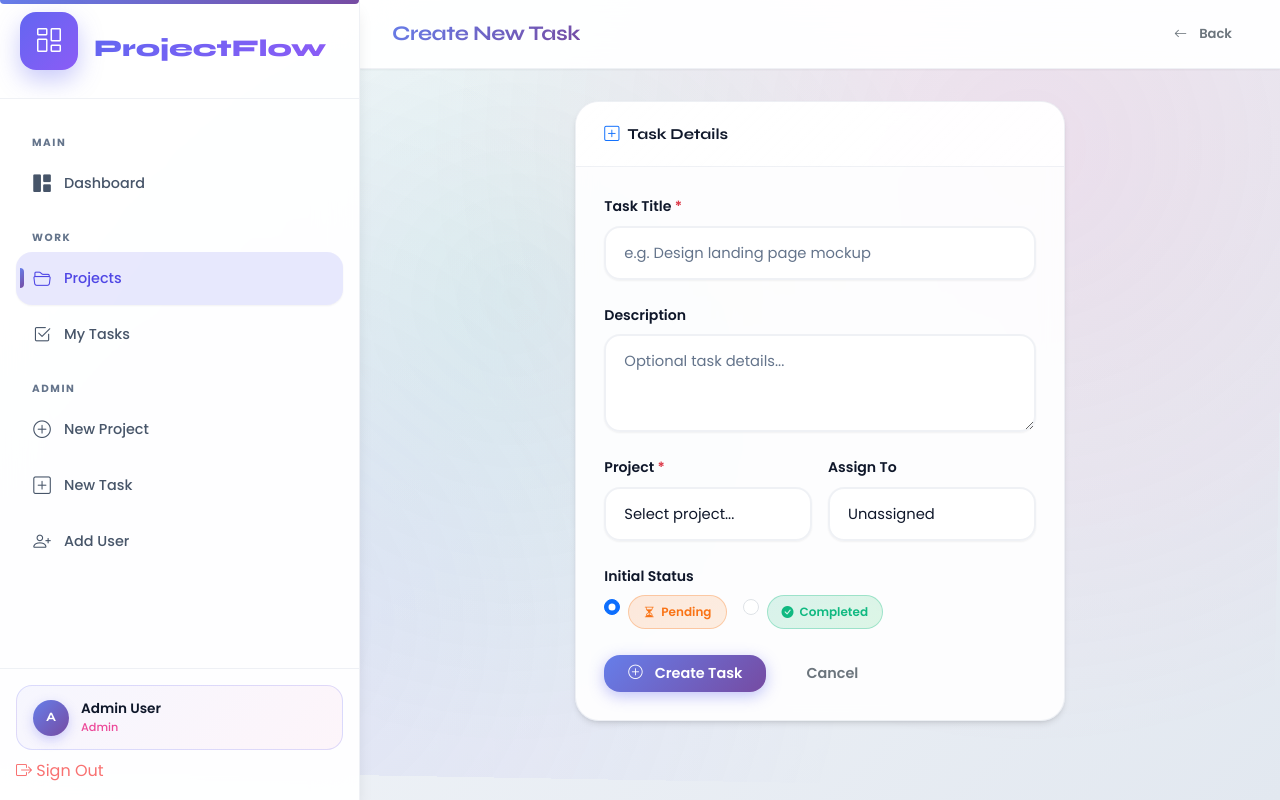
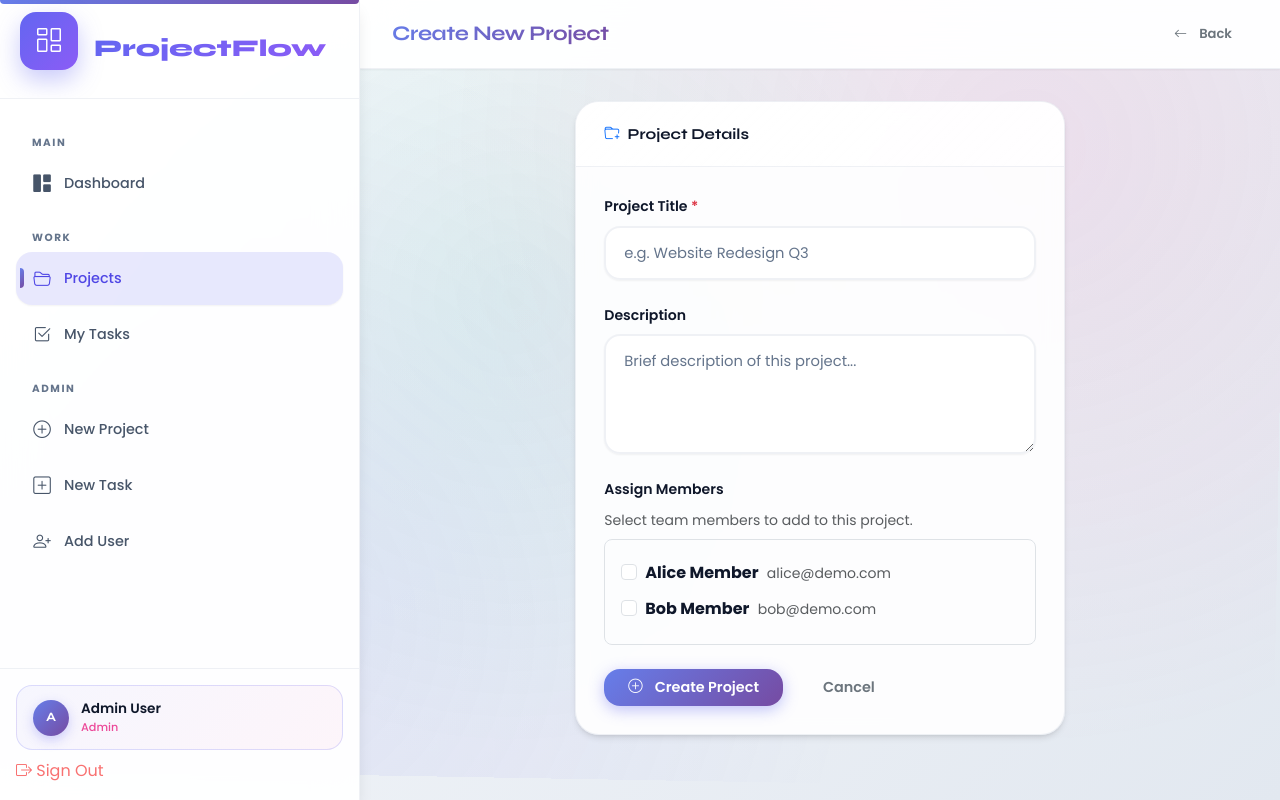
Before and after one commit to shikhakshetri29-alt/projectflow-app, a PHP site: page /projects/create.php in a window 1280 px wide. Run offline with PHP 8.4, Linux system fonts and the light colour scheme; a user stored in the database is signed in; data comes from the database, SQL or seed files in the repository; data that the repository does not hold is empty.

Commit message:
Update create.php

```diff
--- a/php-pmapp/projects/create.php
+++ b/php-pmapp/projects/create.php
@@ -3,56 +3,54 @@ require_once __DIR__ . '/../config/db.php';
 require_once __DIR__ . '/../config/session.php';
 requireAdmin();
 
-$error         = '';
-$preProjectId  = (int)($_GET['project_id'] ?? 0);
+$error = '';
 
 if ($_SERVER['REQUEST_METHOD'] === 'POST') {
     $title       = trim($_POST['title'] ?? '');
     $description = trim($_POST['description'] ?? '');
-    $projectId   = (int)($_POST['project_id'] ?? 0);
-    $assignedTo  = (int)($_POST['assigned_to'] ?? 0) ?: null;
-    $status      = $_POST['status'] ?? 'pending';
+    $memberIds   = $_POST['members'] ?? [];
     $createdBy   = $_SESSION['user_id'];
 
-    if (!$title)     { $error = 'Task title is required.'; }
-    elseif (!$projectId) { $error = 'Please select a project.'; }
-    else {
-        $stmt = $conn->prepare("
-            INSERT INTO tasks (project_id, assigned_to, title, description, status, created_by)
-            VALUES (?, ?, ?, ?, ?, ?)
-        ");
-        $stmt->bind_param('iisssi', $projectId, $assignedTo, $title, $description, $status, $createdBy);
+    if (!$title) {
+        $error = 'Project title is required.';
+    } else {
+        $stmt = $conn->prepare("INSERT INTO projects (title, description, created_by) VALUES (?, ?, ?)");
+        $stmt->bind_param('ssi', $title, $description, $createdBy);
+
         if ($stmt->execute()) {
+            $projectId = $stmt->insert_id;
             $stmt->close();
-            header("Location: /tasks/index.php?project_id=$projectId&msg=Task+created+successfully");
+
+            // Add selected members
+            if (!empty($memberIds)) {
+                $ins = $conn->prepare("INSERT IGNORE INTO project_members (project_id, user_id) VALUES (?, ?)");
+                foreach ($memberIds as $uid) {
+                    $uid = (int)$uid;
+                    if ($uid > 0) {
+                        $ins->bind_param('ii', $projectId, $uid);
+                        $ins->execute();
+                    }
+                }
+                $ins->close();
+            }
+
+            header("Location: /projects/view.php?id=$projectId&msg=Project+created+successfully");
             exit;
         } else {
-            $error = 'Failed to create task.';
+            $error = 'Failed to create project. Please try again.';
             $stmt->close();
         }
     }
 }
 
-$projects = $conn->query("SELECT id, title FROM projects ORDER BY title");
-
-// Members in the selected project (or all members if no project selected)
-$pid = (int)($_POST['project_id'] ?? $preProjectId);
-if ($pid) {
-    $ms = $conn->prepare("SELECT u.id, u.name FROM users u JOIN project_members pm ON pm.user_id=u.id WHERE pm.project_id=? ORDER BY u.name");
-    $ms->bind_param('i', $pid);
-    $ms->execute();
-    $members = $ms->get_result();
-    $ms->close();
-} else {
-    $members = $conn->query("SELECT id, name FROM users WHERE role='member' ORDER BY name");
-}
+$members = $conn->query("SELECT id, name, email FROM users WHERE role = 'member' ORDER BY name");
 ?>
 <!DOCTYPE html>
 <html lang="en">
 <head>
     <meta charset="UTF-8">
     <meta name="viewport" content="width=device-width, initial-scale=1.0">
-    <title>New Task — ProjectFlow</title>
+    <title>New Project — ProjectFlow</title>
     <link href="https://cdn.jsdelivr.net/npm/bootstrap@5.3.3/dist/css/bootstrap.min.css" rel="stylesheet">
     <link href="https://cdn.jsdelivr.net/npm/bootstrap-icons@1.11.3/font/bootstrap-icons.min.css" rel="stylesheet">
     <link href="/assets/css/style.css" rel="stylesheet">
@@ -63,8 +61,8 @@ if ($pid) {
 
     <div class="main-content">
         <div class="topbar">
-            <div class="topbar-title">Create New Task</div>
-            <a href="/tasks/index.php" class="btn btn-sm btn-outline-secondary">
+            <div class="topbar-title">Create New Project</div>
+            <a href="/projects/index.php" class="btn btn-sm btn-outline-secondary">
                 <i class="bi bi-arrow-left me-1"></i> Back
             </a>
         </div>
@@ -74,7 +72,7 @@ if ($pid) {
                 <div class="col-lg-7">
                     <div class="content-card">
                         <div class="card-header">
-                            <span><i class="bi bi-plus-square me-2 text-primary"></i>Task Details</span>
+                            <span><i class="bi bi-folder-plus me-2 text-primary"></i>Project Details</span>
                         </div>
                         <div class="card-body">
                             <?php if ($error): ?>
@@ -84,74 +82,51 @@ if ($pid) {
                                 </div>
                             <?php endif; ?>
 
-                            <form method="POST" id="taskForm">
+                            <form method="POST">
                                 <div class="mb-4">
-                                    <label class="form-label fw-semibold">Task Title <span class="text-danger">*</span></label>
+                                    <label class="form-label fw-semibold">Project Title <span class="text-danger">*</span></label>
                                     <input type="text" name="title" class="form-control"
-                                           placeholder="e.g. Design landing page mockup"
+                                           placeholder="e.g. Website Redesign Q3"
                                            value="<?= htmlspecialchars($_POST['title'] ?? '') ?>" required>
                                 </div>
 
                                 <div class="mb-4">
                                     <label class="form-label fw-semibold">Description</label>
-                                    <textarea name="description" class="form-control" rows="3"
-                                              placeholder="Optional task details..."><?= htmlspecialchars($_POST['description'] ?? '') ?></textarea>
-                                </div>
-
-                                <div class="row g-3 mb-4">
-                                    <div class="col-md-6">
-                                        <label class="form-label fw-semibold">Project <span class="text-danger">*</span></label>
-                                        <select name="project_id" class="form-select" required id="projectSelect">
-                                            <option value="">Select project...</option>
-                                            <?php while ($p = $projects->fetch_assoc()): ?>
-                                            <option value="<?= $p['id'] ?>"
-                                                <?= (($_POST['project_id'] ?? $preProjectId) == $p['id']) ? 'selected' : '' ?>>
-                                                <?= htmlspecialchars($p['title']) ?>
-                                            </option>
-                                            <?php endwhile; ?>
-                                        </select>
-                                    </div>
-                                    <div class="col-md-6">
-                                        <label class="form-label fw-semibold">Assign To</label>
-                                        <select name="assigned_to" class="form-select">
-                                            <option value="">Unassigned</option>
-                                            <?php while ($m = $members->fetch_assoc()): ?>
-                                            <option value="<?= $m['id'] ?>"
-                                                <?= (($_POST['assigned_to'] ?? '') == $m['id']) ? 'selected' : '' ?>>
-                                                <?= htmlspecialchars($m['name']) ?>
-                                            </option>
-                                            <?php endwhile; ?>
-                                        </select>
-                                    </div>
+                                    <textarea name="description" class="form-control" rows="4"
+                                              placeholder="Brief description of this project..."><?= htmlspecialchars($_POST['description'] ?? '') ?></textarea>
                                 </div>
 
                                 <div class="mb-4">
-                                    <label class="form-label fw-semibold">Initial Status</label>
-                                    <div class="d-flex gap-3">
-                                        <div class="form-check">
-                                            <input class="form-check-input" type="radio" name="status"
-                                                   id="statusPending" value="pending"
-                                                   <?= (($_POST['status'] ?? 'pending') === 'pending') ? 'checked' : '' ?>>
-                                            <label class="form-check-label" for="statusPending">
-                                                <span class="status-badge badge-pending"><i class="bi bi-hourglass-split"></i> Pending</span>
-                                            </label>
+                                    <label class="form-label fw-semibold">Assign Members</label>
+                                    <p class="text-muted small mb-2">Select team members to add to this project.</p>
+                                    <?php if ($members && $members->num_rows > 0): ?>
+                                        <div class="border rounded-3 p-3" style="max-height:200px;overflow-y:auto;">
+                                            <?php while ($m = $members->fetch_assoc()): ?>
+                                            <div class="form-check py-1">
+                                                <input class="form-check-input" type="checkbox"
+                                                       name="members[]" value="<?= $m['id'] ?>"
+                                                       id="member_<?= $m['id'] ?>"
+                                                       <?= in_array($m['id'], $_POST['members'] ?? []) ? 'checked' : '' ?>>
+                                                <label class="form-check-label" for="member_<?= $m['id'] ?>">
+                                                    <strong><?= htmlspecialchars($m['name']) ?></strong>
+                                                    <span class="text-muted small ms-1"><?= htmlspecialchars($m['email']) ?></span>
+                                                </label>
+                                            </div>
+                                            <?php endwhile; ?>
                                         </div>
-                                        <div class="form-check">
-                                            <input class="form-check-input" type="radio" name="status"
-                                                   id="statusCompleted" value="completed"
-                                                   <?= (($_POST['status'] ?? '') === 'completed') ? 'checked' : '' ?>>
-                                            <label class="form-check-label" for="statusCompleted">
-                                                <span class="status-badge badge-completed"><i class="bi bi-check-circle-fill"></i> Completed</span>
-                                            </label>
+                                    <?php else: ?>
+                                        <div class="alert alert-info">
+                                            <i class="bi bi-info-circle me-1"></i>
+                                            No member accounts found. <a href="/auth/register.php" target="_blank">Create one first.</a>
                                         </div>
-                                    </div>
+                                    <?php endif; ?>
                                 </div>
 
                                 <div class="d-flex gap-3">
                                     <button type="submit" class="btn btn-primary px-4 py-2 fw-semibold">
-                                        <i class="bi bi-plus-circle me-1"></i> Create Task
+                                        <i class="bi bi-plus-circle me-1"></i> Create Project
                                     </button>
-                                    <a href="/tasks/index.php" class="btn btn-outline-secondary px-4 py-2">
+                                    <a href="/projects/index.php" class="btn btn-outline-secondary px-4 py-2">
                                         Cancel
                                     </a>
                                 </div>
@@ -164,12 +139,5 @@ if ($pid) {
     </div>
 </div>
 <script src="https://cdn.jsdelivr.net/npm/bootstrap@5.3.3/dist/js/bootstrap.bundle.min.js"></script>
-<script>
-// Reload page when project changes so member list updates
-document.getElementById('projectSelect').addEventListener('change', function() {
-    const pid = this.value;
-    if (pid) window.location.href = '/tasks/create.php?project_id=' + pid;
-});
-</script>
 </body>
 </html>
```
